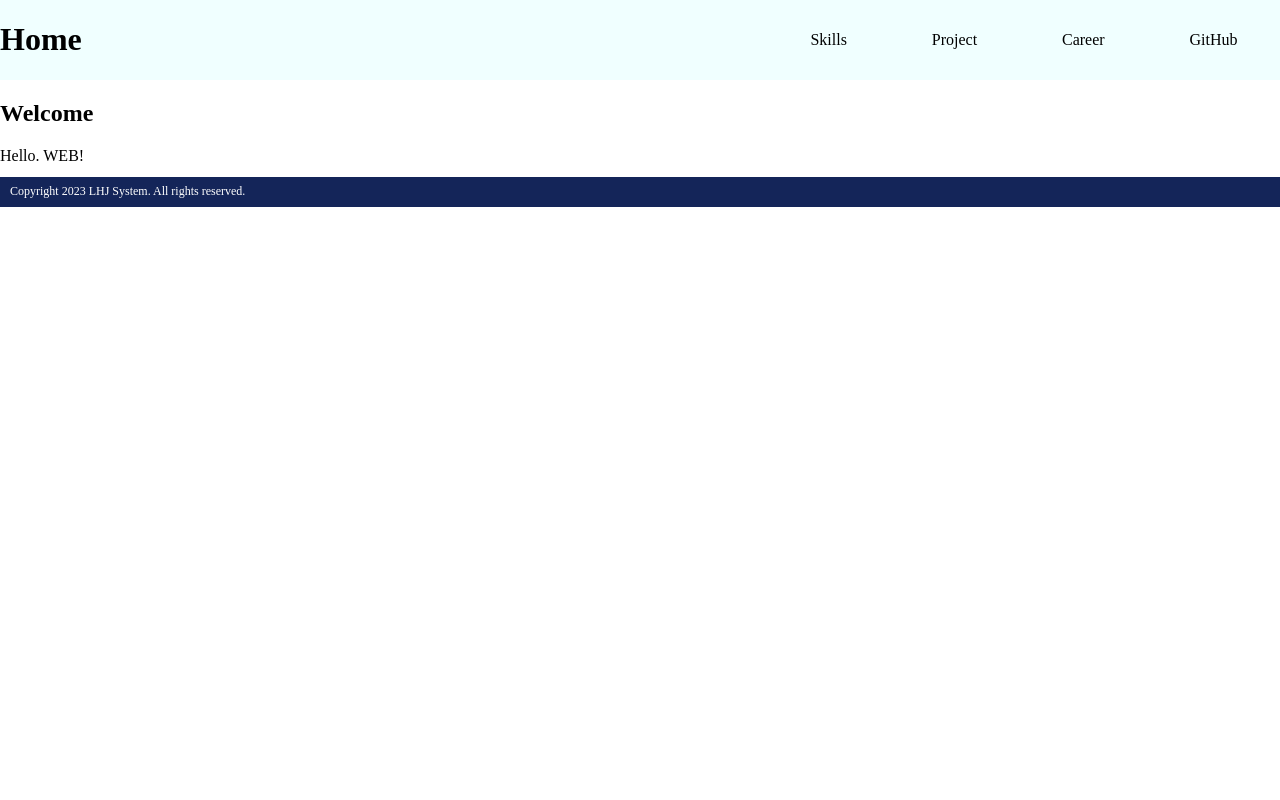
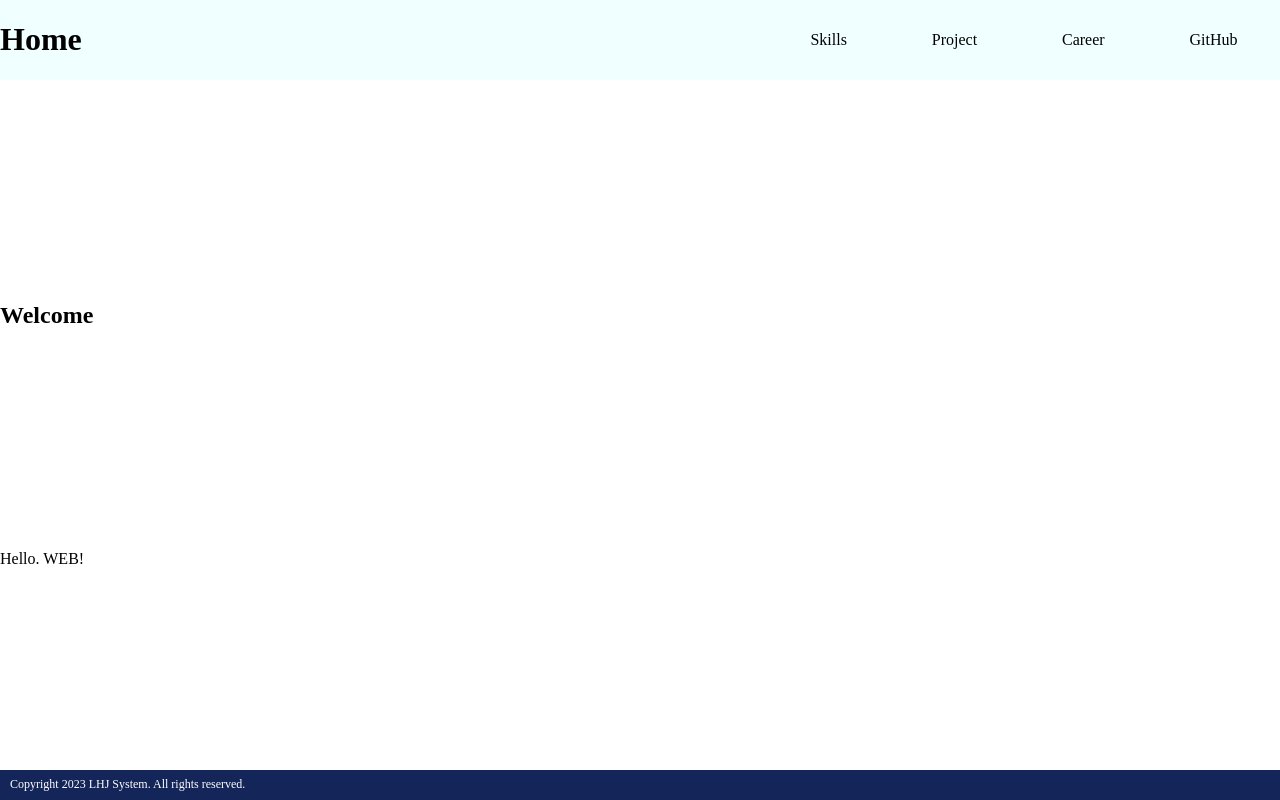
Before and after one commit to hjlidev/portfolio, a Next.js app: page / in a window 1280 px wide. Built offline with nearby package versions, Linux system fonts and the light colour scheme.

Commit message:
헤더 리사이즈 감지 완료 및 라우터 감지 시, 숨김처리 적용예정

```diff
--- a/src/app/Footer.js
+++ b/src/app/Footer.js
@@ -1,8 +1,8 @@
 export function Footer() {
 
   return (
-    <footer>
-      <p className="copyright">Copyright 2023 LHJ System. All rights reserved.</p>
+    <footer className="copyright">
+     Copyright 2023 LHJ System. All rights reserved.
     </footer>
   );
 }
--- a/src/app/Header.js
+++ b/src/app/Header.js
@@ -7,12 +7,10 @@ import { useState,useEffect } from "react";
 
 export function Header() {
   const navHeaders = ['Skills','Project','Career','GitHub'];
-  //const navHeaders = ['one','two','three'];
   const pathname = usePathname().replace('/','');
 
   const current = pathname===''?null:pathname.replace(pathname[0],pathname[0].toUpperCase());
     const [resize, setResize] = useState();
-
   useEffect(() => {
     window.addEventListener("resize", () => {
       setResize(window.innerWidth);
@@ -29,6 +27,7 @@ export function Header() {
 
       clearTimeout(time);
     };
+
   }, []);
 
   return (
@@ -37,24 +36,17 @@ export function Header() {
         <h1>
           <Link href='/'>Home</Link>
         </h1>
-        <nav className={resize <= 900 && document.querySelector('.hamburgerMenu').style.display ==='block'
-              ? "inlineCls"
-              : "flexCls"
-          }>{navHeaders.map(nav=>{
-          if(nav==='GitHub'){
-            return <li key={nav}><Link className='headHove' href="https://github.com/hjlidev">{nav}</Link></li>
-          }
-          return <li key={nav}><Link className='headHover' href={nav.toLowerCase()}>{nav}</Link></li>
-        })}
+        <nav className={resize<=900 ?"hide inlineCls":"flexCls"}>
+          {navHeaders.map(nav=>{
+            if(nav==='GitHub'){
+              return <li key={nav}><Link className='headHover' href="https://github.com/hjlidev">{nav}</Link></li>
+            }
+            return <li key={nav}><Link className='headHover' href={nav.toLowerCase()}>{nav}</Link></li>
+          })}
         </nav>
-        {/* <div className='hamburgerMenu' onClick={()=>{
-          document.querySelector('nav').style.display = 'inline-grid'
-        }}>Ham</div> */}
-        {/* <div className='hamburgerMenu' onClick={()=>{
-          document.querySelector('nav').classList.add('inlineCls');
-          document.querySelector('nav').classList.remove('flexCls');
-        }}>Ham</div> */}
-        <div className='hamburgerMenu'>Ham</div>
+        <div className='hamburgerMenu' onClick={function(){
+          document.querySelector('nav').classList.toggle('hide');
+        }}>Ham</div>
       </header>
       <NavStatus stat = {current}/>
    </>
--- a/src/app/globals.css
+++ b/src/app/globals.css
@@ -1,21 +1,11 @@
 @media (max-width : 900px){
-  body{
-    margin: 0;
-  }
-  header{
-    display: flex;
-    background-color: azure;
-    justify-content: space-between;
-    position: relative;
-  }
-
   h1{
     width: 80%;
   }
   nav{
     width: 40%;
     height: 300%;
-    background: url('/public/next.svg') no-repeat;
+    /* background: url('/public/next.svg') no-repeat; */
     /* display: inline-grid; */
     display: none;
     list-style: none;
@@ -51,18 +41,13 @@
   .hamburgerMenu{
     display: block;
   }
+
+  .inlineCls{
+    display: inline-grid;
+  }
 }
 
 @media (min-width : 901px){
-  body{
-    margin: 0;
-  }
-  header{
-    display: flex;
-    background-color: azure;
-    justify-content: space-between;
-  }
-
   h1{
     width: 60%;
   }
@@ -94,6 +79,24 @@
   .hamburgerMenu{
     display: none;
   }
+
+  .flexCls{
+    display: flex;
+  }
+}
+
+body{
+  margin: 0;
+  height: 100vh;
+  display: flex;
+  flex-direction: column;
+  justify-content: space-between;
+}
+header{
+  display: flex;
+  background-color: azure;
+  justify-content: space-between;
+  position: relative;
 }
 
 .copyright {
@@ -106,12 +109,9 @@
   height: 30px;
   padding: 0 10px;
   background: #142559;
+  bottom: 0;
 }
 
-.inlineCls{
-  display: inline-grid;
+.hide{
+  display: none;
 }
-
-.flexCls{
-  display: flex;
-}
```
Also changed, not shown: src/app/page.js (+0 -20 lines).
